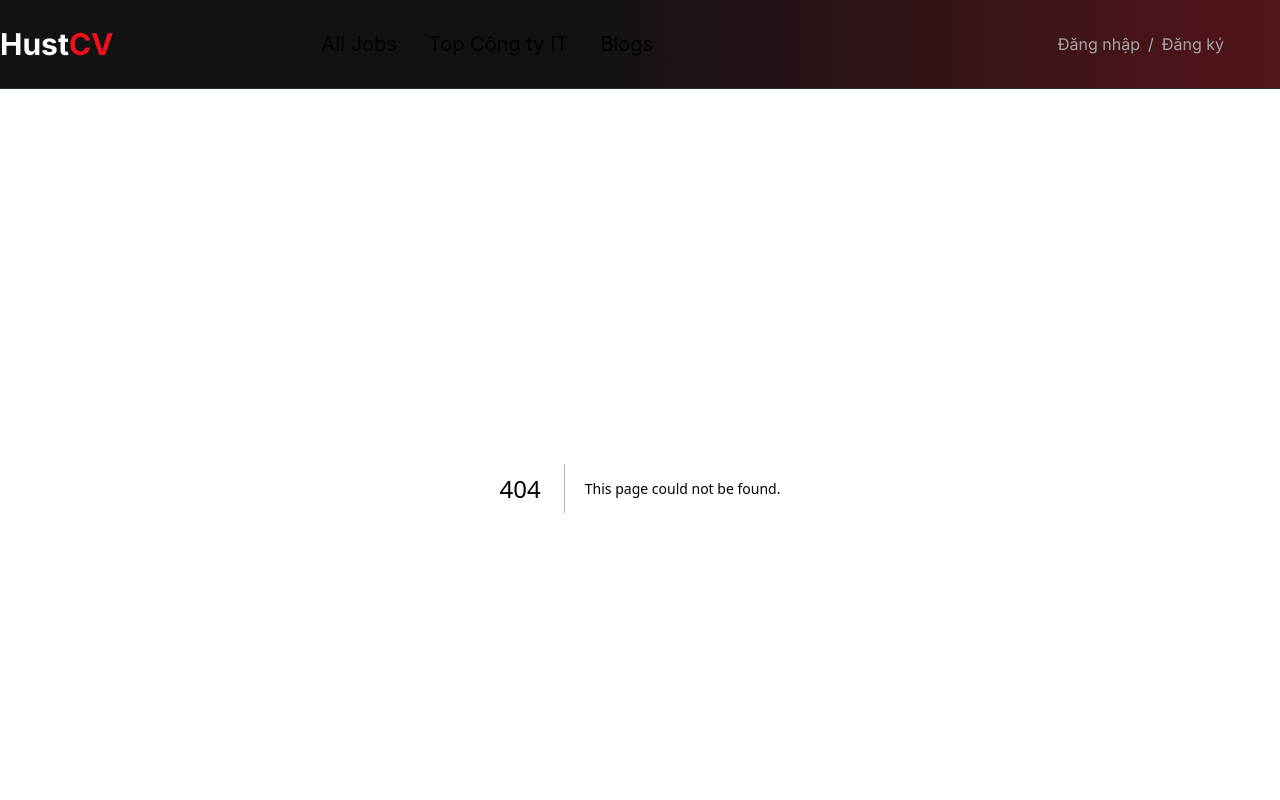
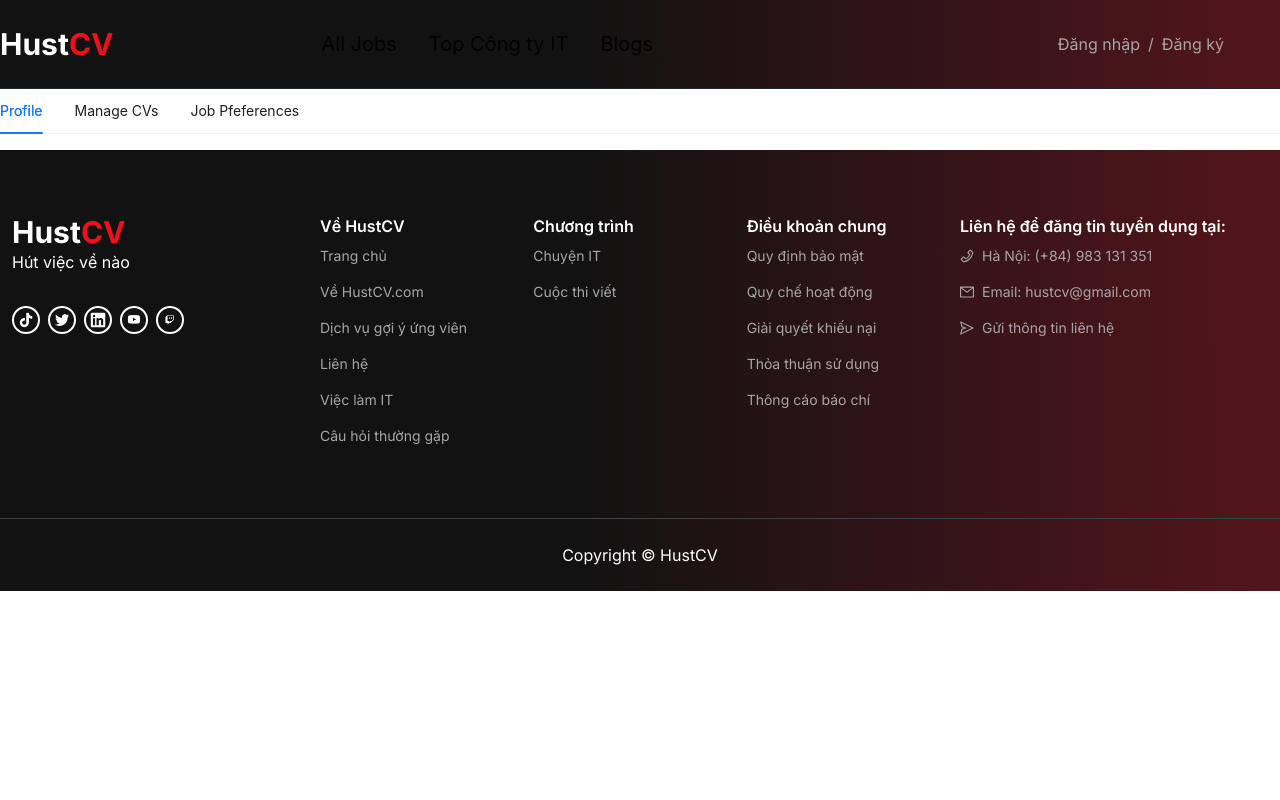
Before and after one commit to Hust-cv/HustCV_FE, a Next.js app: page /candidateProfile in a window 1280 px wide. Before the commit this address had no page. Shown: the top 800 px of the page. Built offline with nearby package versions, Linux system fonts and the light colour scheme; no server answers.

Commit message:
update candidateProfile

```diff
--- /dev/null
+++ b/src/app/candidateProfile/page.tsx
@@ -0,0 +1,86 @@
+'use client'
+import React, { useState } from 'react';
+import {
+    Button,
+    Modal,
+    DatePicker,
+    Form,
+    Input,
+    Radio,
+    Select,
+    message,
+    Card,
+    Popover,
+    Avatar,
+    Tabs,
+    TabsProps
+} from 'antd';
+import type { SelectProps } from 'antd';
+import { useMutation, useQuery, useQueryClient } from '@tanstack/react-query';
+// import { IPost } from '../shared/recruitmentPost.type';
+import http from '../utils/http';
+import moment from 'moment'
+const { RangePicker } = DatePicker;
+const { TextArea } = Input;
+const { Option } = Select;
+
+
+const dateFormatList = ['DD/MM/YYYY', 'DD/MM/YY', 'DD-MM-YYYY', 'DD-MM-YY'];
+
+const candidateProfile = () => {
+
+
+    const queryClient = useQueryClient()
+
+    const { data, isLoading, isError } = useQuery({
+        queryKey: ['recruitmentPosts'],
+        queryFn: async () => {
+            try {
+                const response = await http.get('/api/profile/education')        //chỗ này cần sửa api cho bản thân
+                return response.data
+            } catch (error) {
+
+            }
+        }
+    })
+
+    const handleEdit = (post: any) => {
+
+    }
+
+    const handleDelete = (id: any) => {
+
+    }
+
+    const children1 = () => {
+        return (
+            <>
+            </>
+        )
+    }
+
+    return (
+        <Tabs
+          defaultActiveKey="1"
+          items={[
+            {
+              label: 'Profile',
+              key: '1',
+              children: children1()
+            },
+            {
+              label: 'Manage CVs',
+              key: '2',
+              children: 'Tab 2',
+            },
+            {
+              label: 'Job Pfeferences',
+              key: '3',
+              children: 'Tab 3',
+            },
+          ]}
+        />
+      );
+}
+
+export default candidateProfile
```
Also changed, not shown: 1 other file (tests, documents, lock files or other folders).
